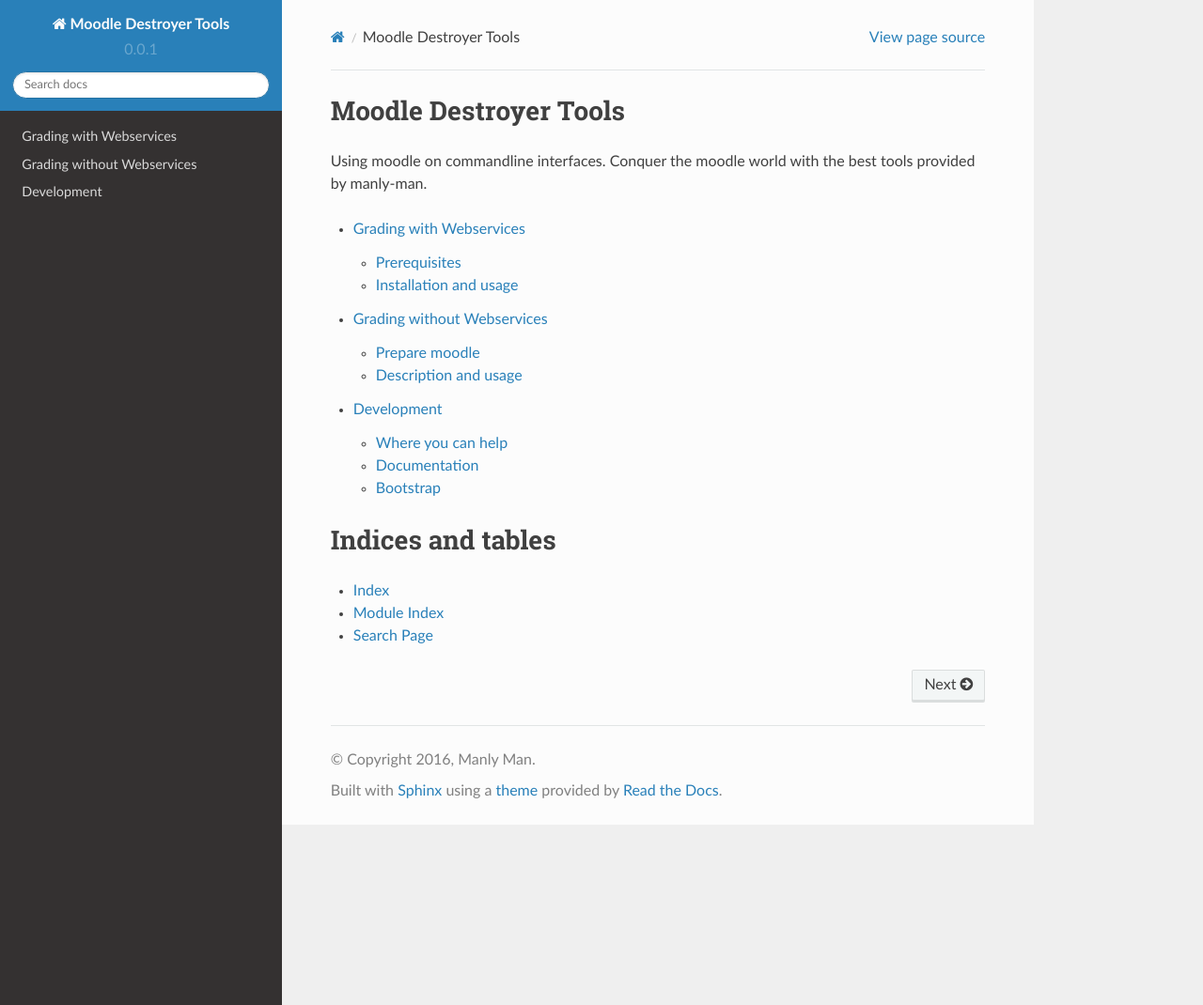
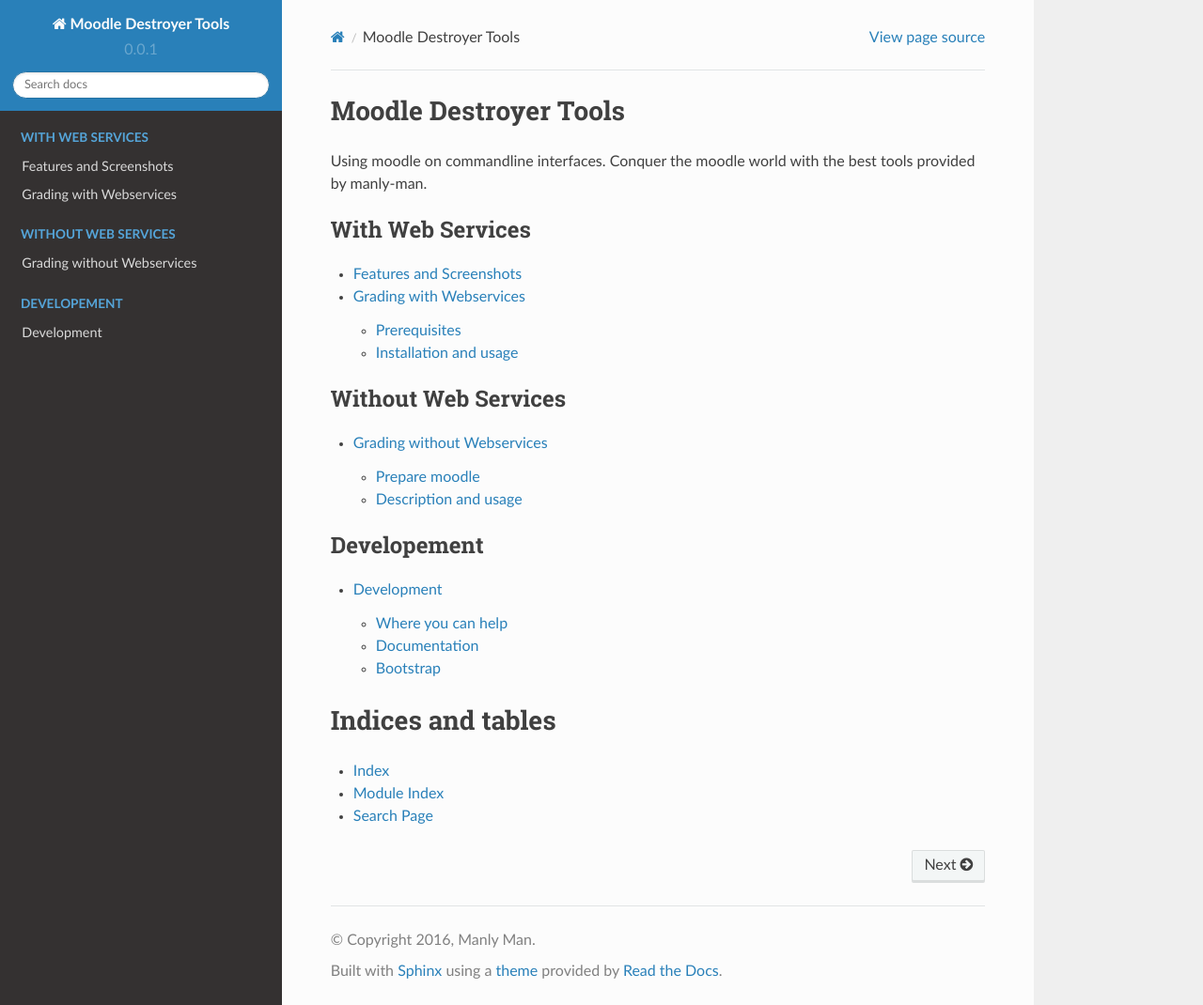
Before and after one commit to manly-man/moodle-destroyer-tools, a Sphinx documentation site: the page built from docs/index.rst, in a window 1280 px wide and 1070 px high. Shown: the whole window at 94% size. Built offline with Sphinx 7.4.7 and the Read the Docs theme 2.0.0, drawn with Linux system fonts in a browser that asks for light colours.

```diff
--- a/docs/index.rst
+++ b/docs/index.rst
@@ -6,10 +6,21 @@ Conquer the moodle world with the best tools provided by manly-man.
 
 .. toctree::
     :maxdepth: 2
-    :glob:
+    :caption: With Web Services
 
+    sections/features.rst
     sections/wstools.rst
+
+.. toctree::
+    :maxdepth: 2
+    :caption: Without Web Services
+
     sections/legacy.rst
+
+.. toctree::
+    :maxdepth: 2
+    :caption: Developement
+
     sections/devel.rst
 
 
```
Also changed, not shown: docs/images/mdt-grade.png (added), docs/images/mdt-help.png (added), docs/images/mdt-pull.png (added), docs/images/mdt-status-detail.png (added), docs/images/mdt-status-full.png (added).
